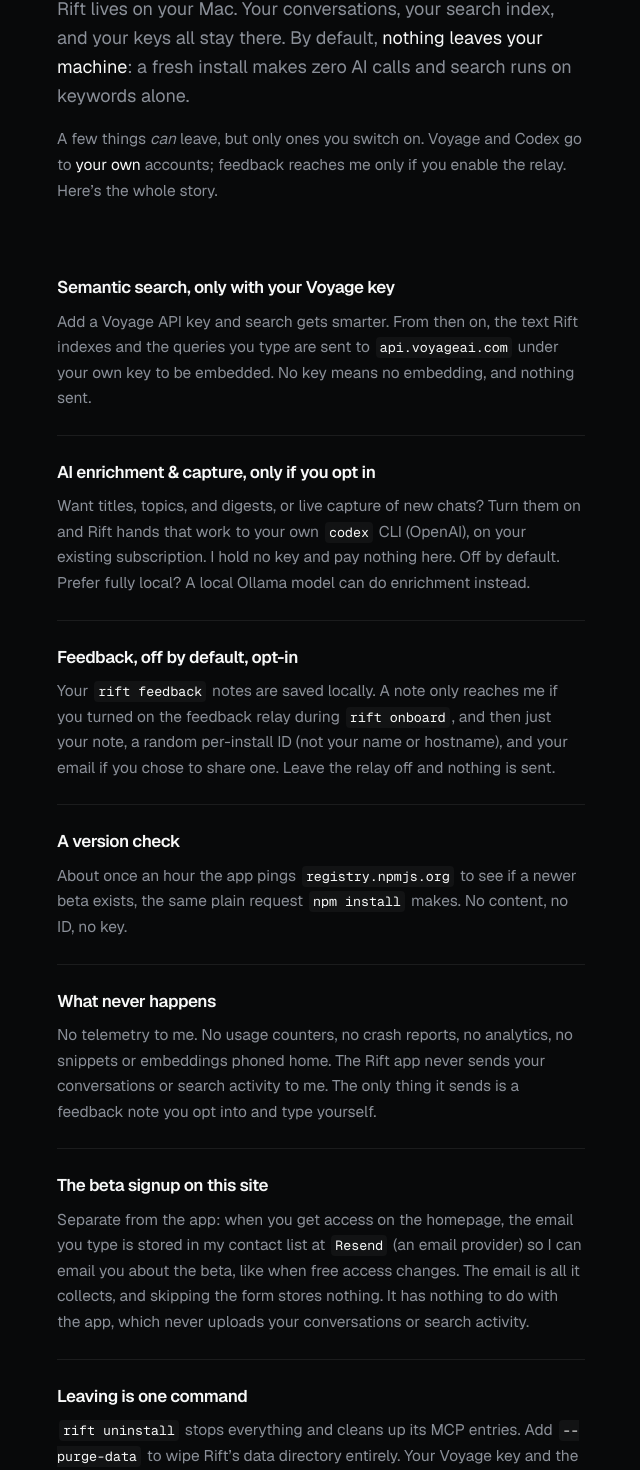
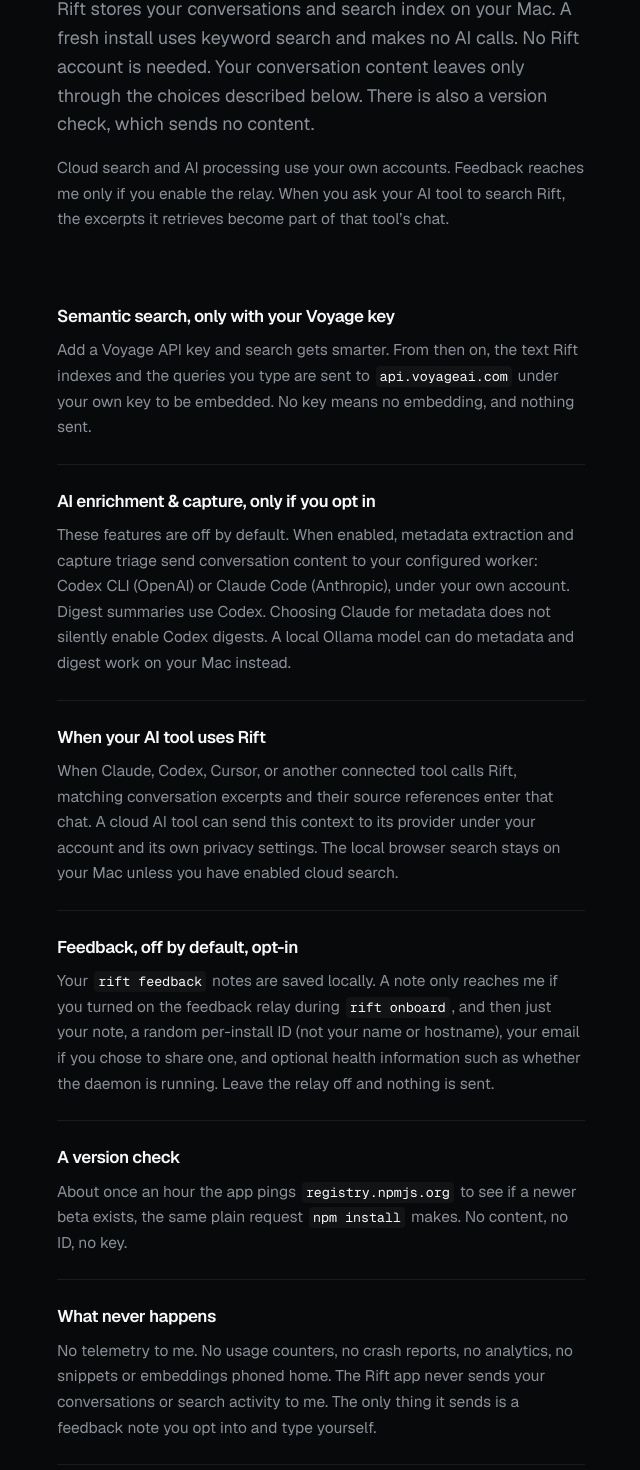
Before and after one commit to getrift/rift, a Next.js app: page /privacy in a window 1280 px wide. Shown: the part 315-1785 px from the top of the page, without its empty margins (319-959 px from the left). Built offline with nearby package versions, Linux system fonts and the light colour scheme.

Commit message:
fix(privacy): disclose AI tool context sharing and complete removal

```diff
--- a/app/privacy/page.tsx
+++ b/app/privacy/page.tsx
@@ -50,20 +50,15 @@
           Privacy, in plain words
         </h1>
         <p className="mt-6 text-[18px] leading-[1.6] text-ink-subtle">
-          Rift lives on your Mac. Your conversations, your search index, and your
-          keys all stay there. By default,{" "}
-          <span className="text-ink">
-            nothing leaves your machine
-          </span>
-          : a fresh install makes zero AI calls and search runs on keywords
-          alone.
+          Rift stores your conversations and search index on your Mac. A fresh
+          install uses keyword search and makes no AI calls. No Rift account is
+          needed. Your conversation content leaves only through the choices
+          described below. There is also a version check, which sends no content.
         </p>
         <p className="mt-4 text-[15.5px] leading-[1.65] text-ink-subtle">
-          A few things <span className="italic">can</span> leave, but only ones
-          you switch on. Voyage and Codex go to{" "}
-          <span className="text-ink">your own</span>{" "}
-          accounts; feedback reaches me only if you enable the relay.
-          Here&rsquo;s the whole story.
+          Cloud search and AI processing use your own accounts. Feedback reaches
+          me only if you enable the relay. When you ask your AI tool to search
+          Rift, the excerpts it retrieves become part of that tool&rsquo;s chat.
         </p>
 
         <div className="mt-12">
@@ -75,18 +70,28 @@
           </Row>
 
           <Row title="AI enrichment & capture, only if you opt in">
-            Want titles, topics, and digests, or live capture of new chats? Turn
-            them on and Rift hands that work to your own{" "}
-            <C>codex</C> CLI (OpenAI), on your existing subscription. I hold no
-            key and pay nothing here. Off by default. Prefer fully local? A local
-            Ollama model can do enrichment instead.
+            These features are off by default. When enabled, metadata extraction
+            and capture triage send conversation content to your configured
+            worker: Codex CLI (OpenAI) or Claude Code (Anthropic), under your own
+            account. Digest summaries use Codex. Choosing Claude for metadata
+            does not silently enable Codex digests. A local Ollama model can do
+            metadata and digest work on your Mac instead.
+          </Row>
+
+          <Row title="When your AI tool uses Rift">
+            When Claude, Codex, Cursor, or another connected tool calls Rift,
+            matching conversation excerpts and their source references enter
+            that chat. A cloud AI tool can send this context to its provider
+            under your account and its own privacy settings. The local browser
+            search stays on your Mac unless you have enabled cloud search.
           </Row>
 
           <Row title="Feedback, off by default, opt-in">
             Your <C>rift feedback</C> notes are saved locally. A note only reaches
             me if you turned on the feedback relay during <C>rift onboard</C>, and
             then just your note, a random per-install ID (not your name or
-            hostname), and your email if you chose to share one. Leave the relay
+            hostname), your email if you chose to share one, and optional health
+            information such as whether the daemon is running. Leave the relay
             off and nothing is sent.
           </Row>
 
@@ -113,10 +118,15 @@
           </Row>
 
           <Row title="Leaving is one command">
-            <C>rift uninstall</C> stops everything and cleans up its MCP entries.
-            Add <C>--purge-data</C> to wipe Rift&rsquo;s data directory entirely.
-            Your Voyage key and the npm package are left for you to remove, and
-            you can ask me to revoke your key anytime.
+            In the macOS setup page, choose Remove Rift and confirm once. This
+            removes Rift&rsquo;s archive, credentials, background service,
+            bundled app and its connections to your AI tools. Original exports
+            and unrelated tools are preserved. The same removal is available
+            from Terminal with <C>rift uninstall --purge-data</C>. Without
+            <C>--purge-data</C>, your archive and credentials are kept. A setup-page
+            removal leaves a report in <C>~/Library/Logs/Rift/</C> and tells you
+            if any step failed. Separately installed npm packages need their
+            package manager&rsquo;s uninstall command.
           </Row>
         </div>
 
@@ -127,7 +137,7 @@
             <C>rift feedback --kind=broke</C> and I&rsquo;ll fix it.
           </p>
           <p className="mt-2 font-mono text-[12px] uppercase tracking-[0.18em] text-ink-faint">
-            Last reviewed: June 5, 2026
+            Last reviewed: September 5, 2026
           </p>
           <div className="mt-8">
             <p className="text-[15px] leading-[1.65] text-ink-subtle">
```
